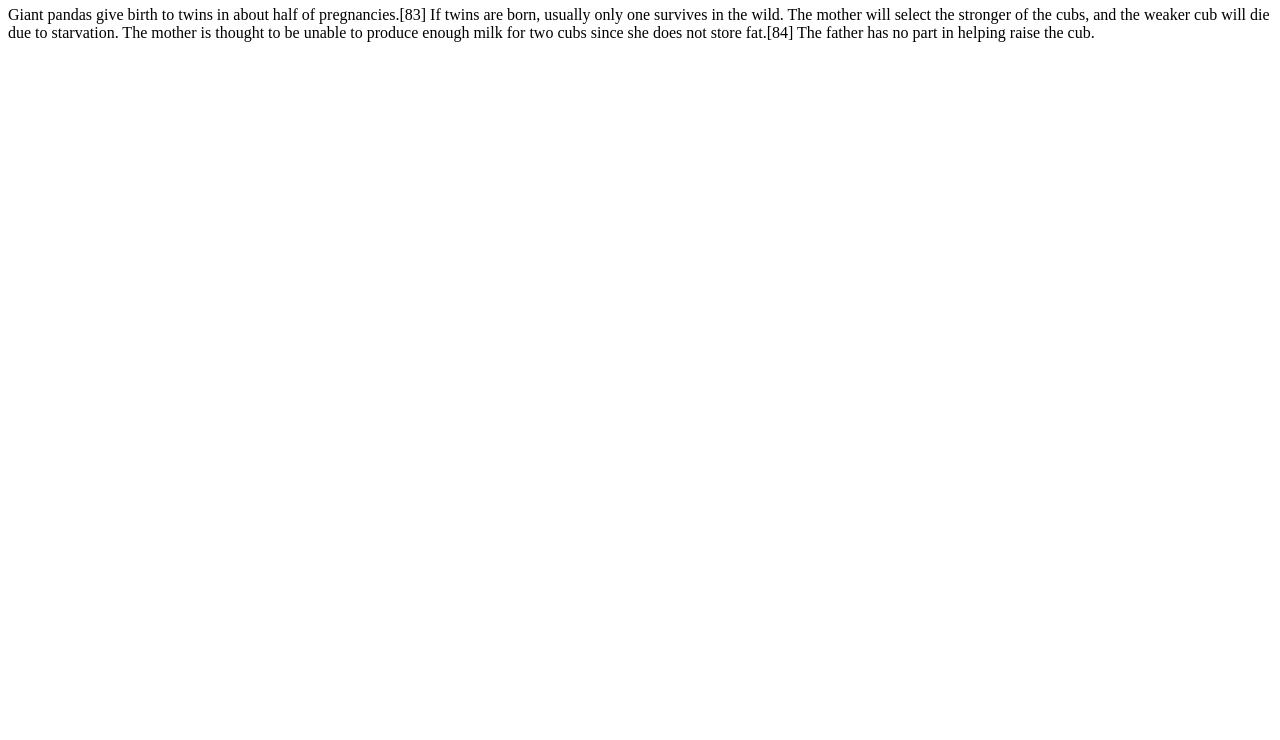
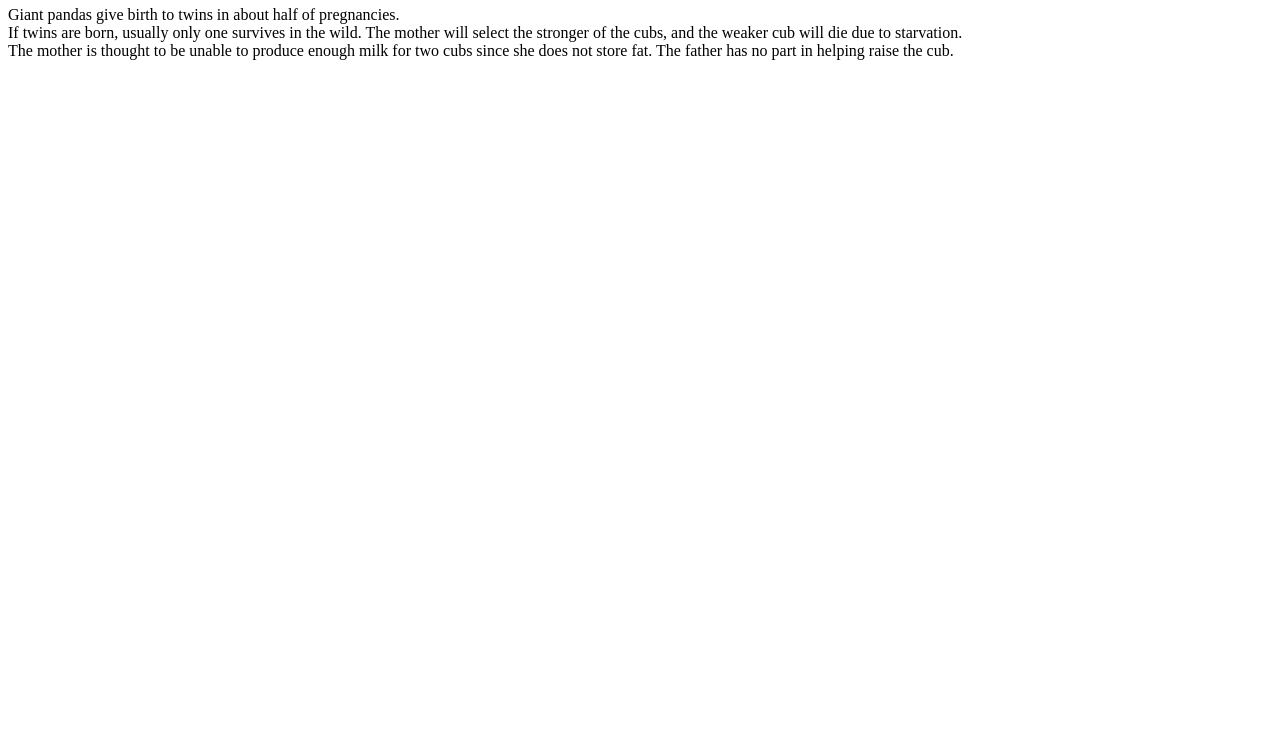
Before and after one commit to robinsardella/PandaWeb, a plain HTML site: page index.html in a window 1280 px wide. Shown: the part 60-800 px from the top of the page. Drawn offline with Linux system fonts and the light colour scheme.

```diff
--- a/index.html
+++ b/index.html
@@ -1,2 +1,8 @@
-<h1>Giant Panda</h1>
-<p>Giant pandas give birth to twins in about half of pregnancies.[83] If twins are born, usually only one survives in the wild. The mother will select the stronger of the cubs, and the weaker cub will die due to starvation. The mother is thought to be unable to produce enough milk for two cubs since she does not store fat.[84] The father has no part in helping raise the cub.</p>
+<h1>Giant Panda
+
+</h1>
+<p>Giant pandas give birth to twins in about half of pregnancies.<br>
+    If twins are born, usually only one survives in the wild. The mother will select the stronger of the cubs, and the weaker cub will die due to starvation. <br>
+    The mother is thought to be unable to produce enough milk for two cubs since she does not store fat. The father has no part in helping raise the cub.
+
+</p>
```
